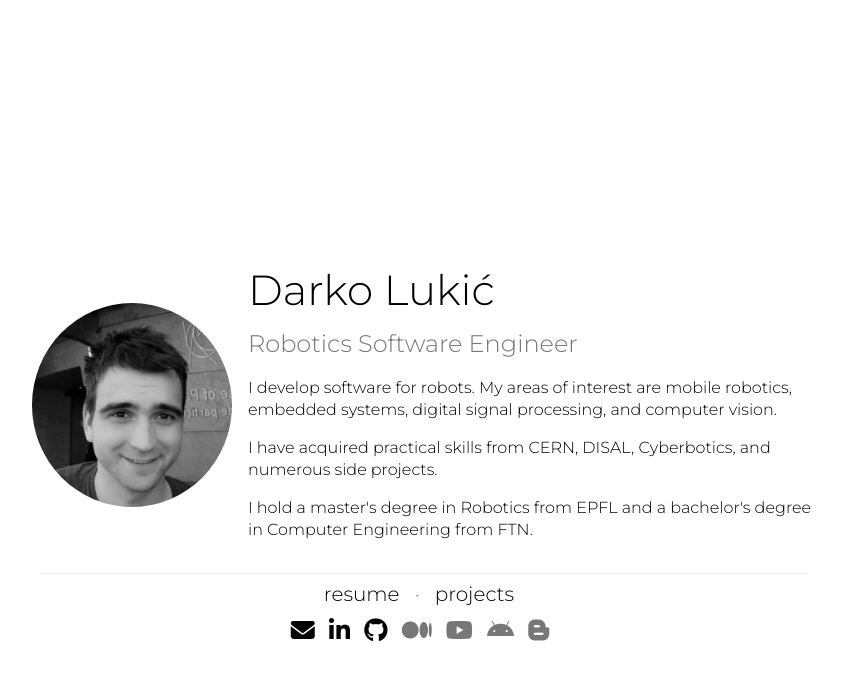
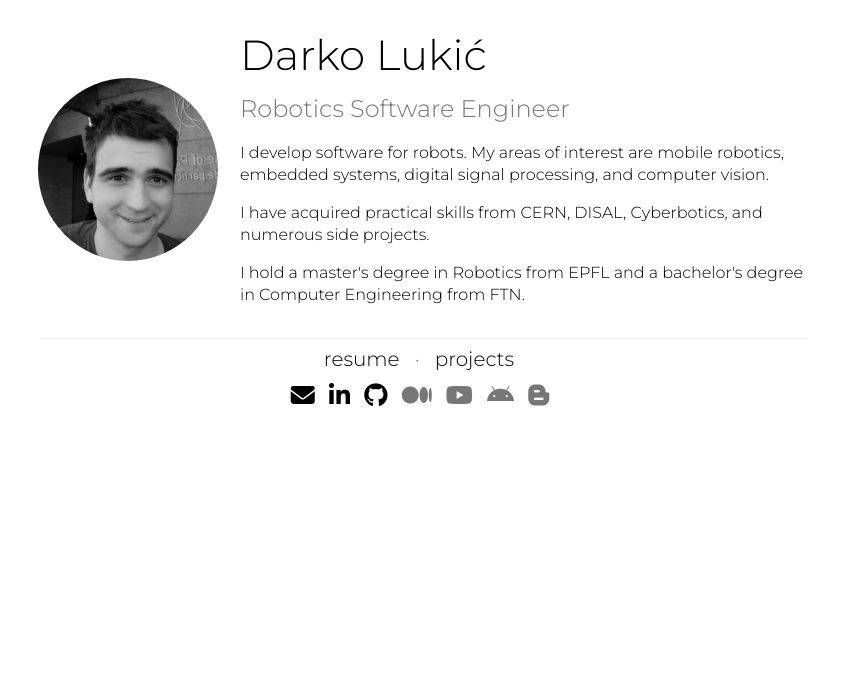
Before and after one commit to lukicdarkoo/lukic.io, a Jekyll site: the page index.html, which Jekyll copies as it is, in a window 1280 px wide. Shown: the top 680 px of the page, without its empty margins (216-1058 px from the left). Built offline with Jekyll 4.4.1, drawn with Linux system fonts in a browser that asks for light colours; nearby versions of some CDN libraries.

Commit message:
Fix responsiveness on small screens

```diff
--- a/index.html
+++ b/index.html
@@ -26,7 +26,6 @@
             text-align: center;
             margin: 0;
             padding: 0;
-            height: 100%;
         }
 
         body {
@@ -68,7 +67,7 @@
 
         .image {
             border-radius: 100%;
-            width: 200px;
+            width: 180px;
             display: block;
             margin: 0 auto;
             filter: grayscale(100%);
@@ -81,6 +80,7 @@
 
         .content {
             max-width: 800px;
+            margin: 10px 0;
         }
 
         .row {
```
